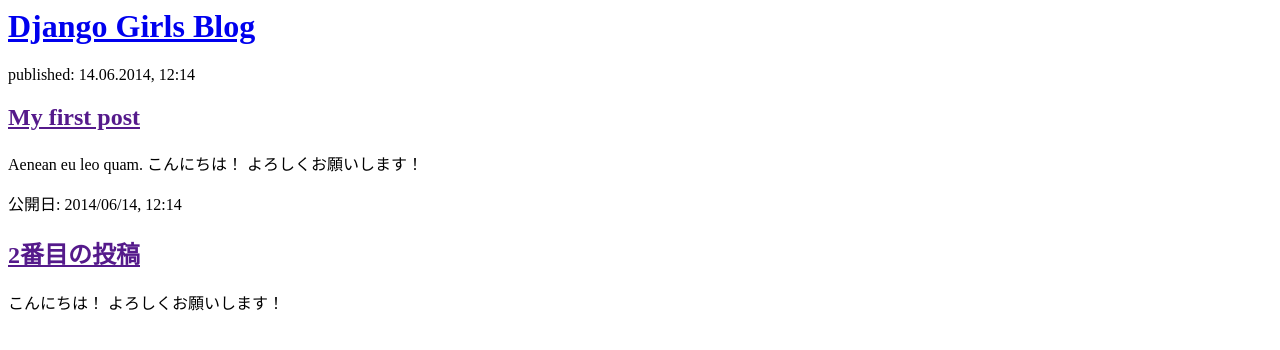
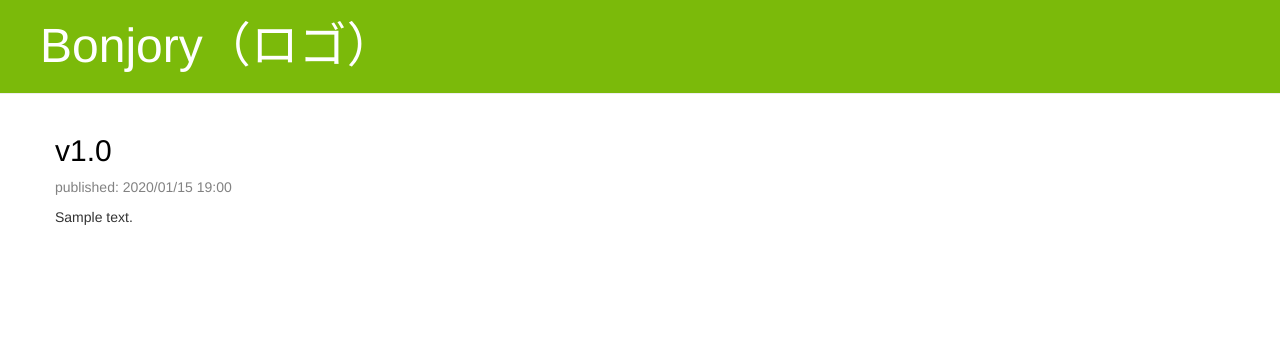
Before and after one commit to klzusan/bonjory_web, a Django app: page / in a window 1280 px wide. Shown: the top 350 px of the page. Run offline with Django 5.2, Linux system fonts and the light colour scheme; tables that the repository leaves empty hold one stand-in row (values such as "Sample post"); some libraries are stand-ins or nearby versions.

Commit message:
djangoGirlsのbase.htmlを作るとこまで実装

```diff
--- a/dl_package/models.py
+++ b/dl_package/models.py
@@ -12,4 +12,4 @@
         self.save()
 
     def __str__(self):
-        return f"v{self.ver_num}"
+        return str(self.ver_num)
--- /dev/null
+++ b/dl_package/static/css/dl_package.css
@@ -0,0 +1,45 @@
+/* green: #7bba0a */
+
+.page-header {
+    background-color: #7bba0a;
+    margin-top: 0;
+    padding: 20px 20px 20px 40px;
+}
+
+.page-header h1, .page-header h1 a, .page-header h1 a:active {
+    color: #ffffff;
+    font-size: 36pt;
+    text-decoration: none;
+    margin: 0;
+}
+
+.content {
+    margin-left: 40px;
+}
+
+.date {
+    color: #828282;
+}
+
+.save {
+    float: right;
+}
+
+.post-form textarea, .post-form input {
+    width: 100%;
+}
+
+.top-menu, .top-menu:hover, .top-menu:visited {
+    color: #ffffff;
+    float: right;
+    font-size: 26pt;
+    margin-right: 20px;
+}
+
+.post {
+    margin-bottom: 70px;
+}
+
+.post h2 a, .post h2 a:visited {
+    color: #000000;
+}
--- /dev/null
+++ b/dl_package/templates/dl_package/base.html
@@ -0,0 +1,25 @@
+{% load static %}
+<html>
+
+<head>
+    <title>Bonjory</title>
+    <link rel="stylesheet" href="//maxcdn.bootstrapcdn.com/bootstrap/3.2.0/css/bootstrap.min.css">
+    <link rel="stylesheet" href="//maxcdn.bootstrapcdn.com/bootstrap/3.2.0/css/bootstrap-theme.min.css">
+    <link rel="stylesheet" href="{% static 'css/dl_package.css' %}">
+</head>
+
+<body>
+    <div class="page-header">
+        <h1><a href="/">Bonjory（ロゴ）</a></h1>
+    </div>
+    <div class="content container">
+        <div class="row">
+            <div class="col-md-8">
+                {% block content %}
+                {% endblock %}
+            </div>
+        </div>
+    </div>
+</body>
+
+</html>
--- a/dl_package/templates/dl_package/verPost_list.html
+++ b/dl_package/templates/dl_package/verPost_list.html
@@ -1,22 +1,12 @@
-<html>
-    <head>
-        <title>Django Girls blog</title>
-    </head>
-    <body>
-        <div>
-            <h1><a href="/">Django Girls Blog</a></h1>
+{% extends 'dl_package/base.html' %}
+{% block content %}
+    {% for post in posts %}
+    <div class="post">
+        <h2><a href="">v{{ post.ver_num }}</a></h2>
+        <div class="date">
+            <p>published: {{ post.published_date|date:"Y/m/d H:i" }}</p>
         </div>
-
-        <div>
-            <p>published: 14.06.2014, 12:14</p>
-            <h2><a href="">My first post</a></h2>
-            <p>Aenean eu leo quam. こんにちは！ よろしくお願いします！ </p>
-        </div>
-
-        <div>
-            <p>公開日: 2014/06/14, 12:14</p>
-            <h2><a href="">2番目の投稿</a></h2>
-            <p> こんにちは！ よろしくお願いします！ </p>
-        </div>
-    </body>
-</html>
+        <p>{{ post.ver_text|linebreaksbr }}</p>
+    </div>
+    {% endfor %}
+{% endblock %}
--- a/dl_package/views.py
+++ b/dl_package/views.py
@@ -1,5 +1,8 @@
 from django.shortcuts import render
+from django.utils import timezone
+from .models import verPost
 
 # Create your views here.
 def verPost_list(request):
-    return render(request, 'dl_package/verPost_list.html', {})
+    posts = verPost.objects.filter(published_date__lte=timezone.now()).order_by('published_date')
+    return render(request, 'dl_package/verPost_list.html', {'posts': posts})
```
